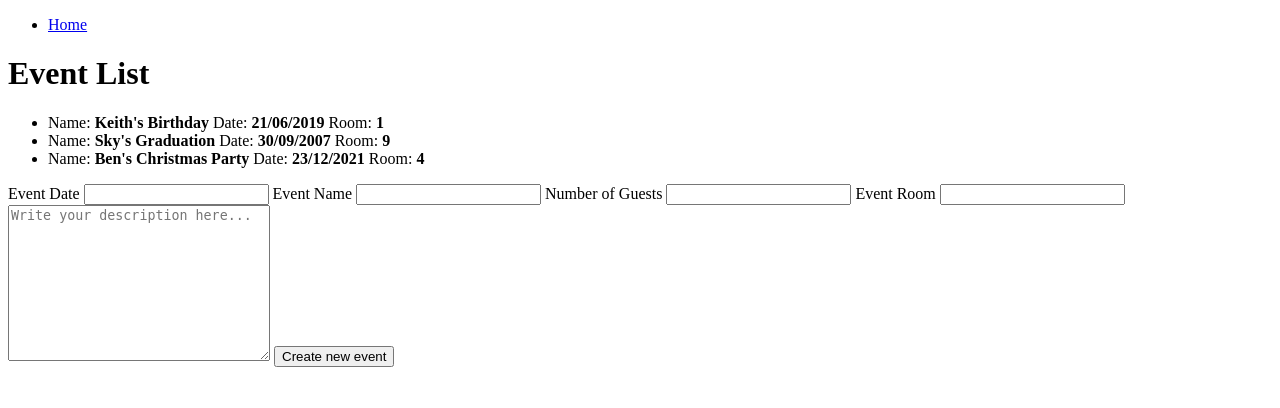
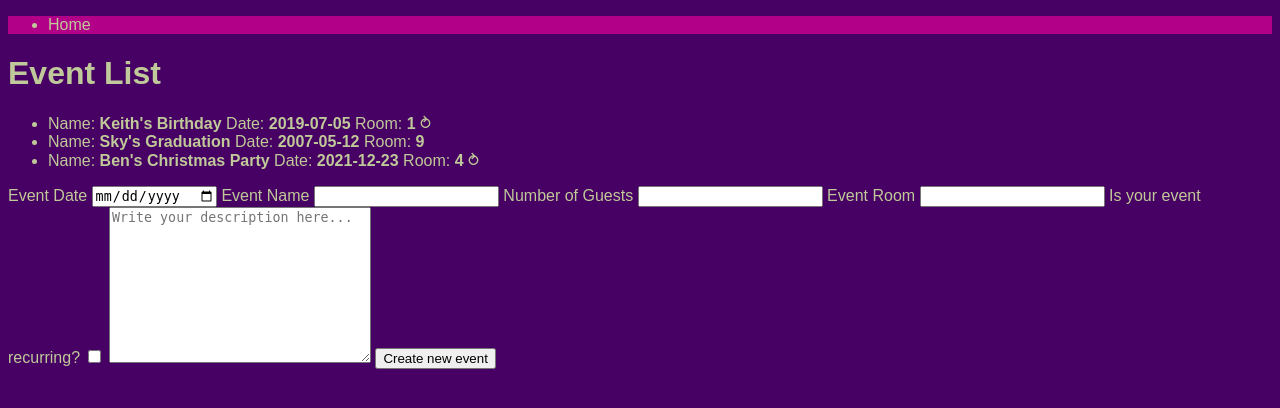
Before and after one commit to IronsideF/flask_templates_lab, a Flask app: page /events in a window 1280 px wide. Shown: the top 408 px of the page. Run offline with Flask 2, Linux system fonts and the light colour scheme.

Commit message:
extensions functional

```diff
--- a/controllers/controller.py
+++ b/controllers/controller.py
@@ -10,11 +10,17 @@ def index():
 
 @app.route('/events', methods=['POST'])
 def add_event():
+    print(request.form)
     date = request.form['date']
     name = request.form['name']
     guest_num = request.form['guest_num']
     room = request.form['room']
     desc = request.form['desc']
-    new_event = Event(date, name, guest_num, room, desc)
+    event_keys = request.form.keys()
+    if 'recur' in event_keys:
+        recur = request.form['recur']
+    else:
+        recur = False
+    new_event = Event(date, name, guest_num, room, desc, recur)
     add_new_event(new_event)
     return redirect('/events')
--- a/models/event.py
+++ b/models/event.py
@@ -2,9 +2,10 @@ from unicodedata import name
 
 
 class Event:
-    def __init__(self, _date, _name, _number_of_guests, _room, _description):
+    def __init__(self, _date, _name, _number_of_guests, _room, _description, _recurring):
         self.date = _date
         self.name= _name
         self.guest_num = _number_of_guests
         self.room = _room
         self.desc = _description
+        self.recurring = _recurring
--- a/models/event_list.py
+++ b/models/event_list.py
@@ -1,8 +1,8 @@
 from models.event import Event
 
-event_1 = Event('21/06/2019', "Keith's Birthday", 15, '1', 'A birthday bash for Keith')
-event_2 = Event('30/09/2007', "Sky's Graduation", 73, '9', 'Sky graduates college')
-event_3 = Event('23/12/2021', "Ben's Christmas Party", 3, '4', 'An intimate gathering for christmas')
+event_1 = Event('2019-07-05', "Keith's Birthday", 15, '1', 'A birthday bash for Keith', True)
+event_2 = Event('2007-05-12', "Sky's Graduation", 73, '9', 'Sky graduates college', False)
+event_3 = Event('2021-12-23', "Ben's Christmas Party", 3, '4', 'An intimate gathering for christmas', True)
 
 event_list = [event_1, event_2, event_3]
 
--- a/static/style.css
+++ b/static/style.css
@@ -0,0 +1,35 @@
+:root {
+    --background-color: #470063;
+    --text-color: #C0C999;
+    --header-color: #B30089;
+    --standout-color: #F62DAE;
+    --border-color: #FD96A9;
+}
+
+body {
+    font-family: 'Finlandica', sans-serif;
+    background-color: var(--background-color);
+    color: var(--text-color);
+}
+
+header {
+    background-color: var(--header-color);
+    color: var(--text-color);
+}
+
+a {
+    text-decoration: none;
+    color: var(--text-color);
+}
+
+.wrapper {
+    display: flex;
+}
+
+.wrapper ul {
+    display: flex;
+}
+
+.wrapper form {
+    display:flex;
+}
--- a/templates/index.html
+++ b/templates/index.html
@@ -1,25 +1,30 @@
 {% extends 'base.html' %} {% block content %}
 <h1>{{title}}</h1>
-<div>
+<div class="'wrapper">
     <ul>
         {% for event in all_events %}
             <li>
                 Name: <b>{{event.name}}</b>
                 Date: <b>{{ event.date }}</b>
                 Room: <b>{{ event.room }}</b>
+                {% if event.recurring %}
+                    <span>&#10561;</span>
+                {% endif %}
             </li>
         {% endfor %}
     </ul>
     <div>
     <form action="/events" method="post">
         <label for="input-date">Event Date</label>
-        <input type="text" name="date" id="input-date">
+        <input type="date" name="date" id="input-date">
         <label for="input-name">Event Name</label>
         <input type="text" name="name" id="input-name">
         <label for="input-guest_num"> Number of Guests</label>
         <input type="text" name="guest_num" id="input-guest_num">
         <label for="input-room">Event Room</label>
         <input type="text" name="room" id="input-room">
+        <label for="input-recur">Is your event recurring?</label>
+        <input type="checkbox" name="recur" id="input-recur">
         <textarea name="desc" id="input-desc" cols="30" rows="10" placeholder="Write your description here..."></textarea>
         <input type="submit" value="Create new event">
     </form>
```
